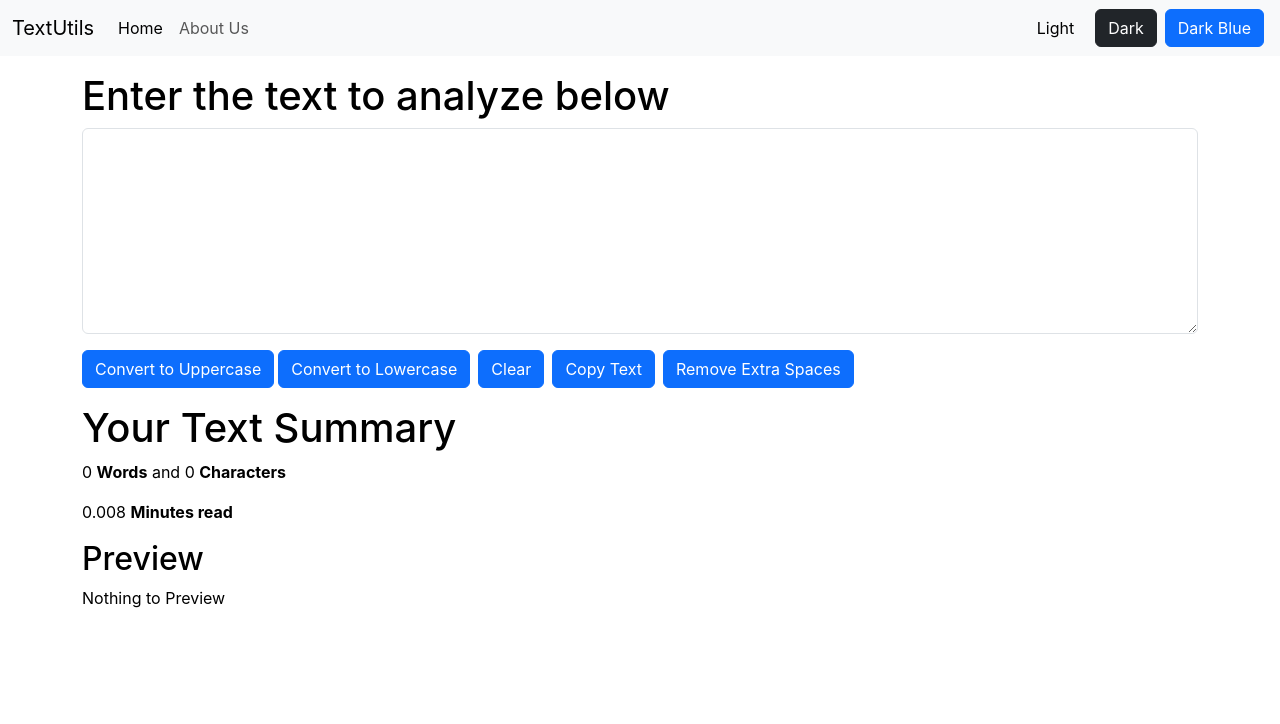
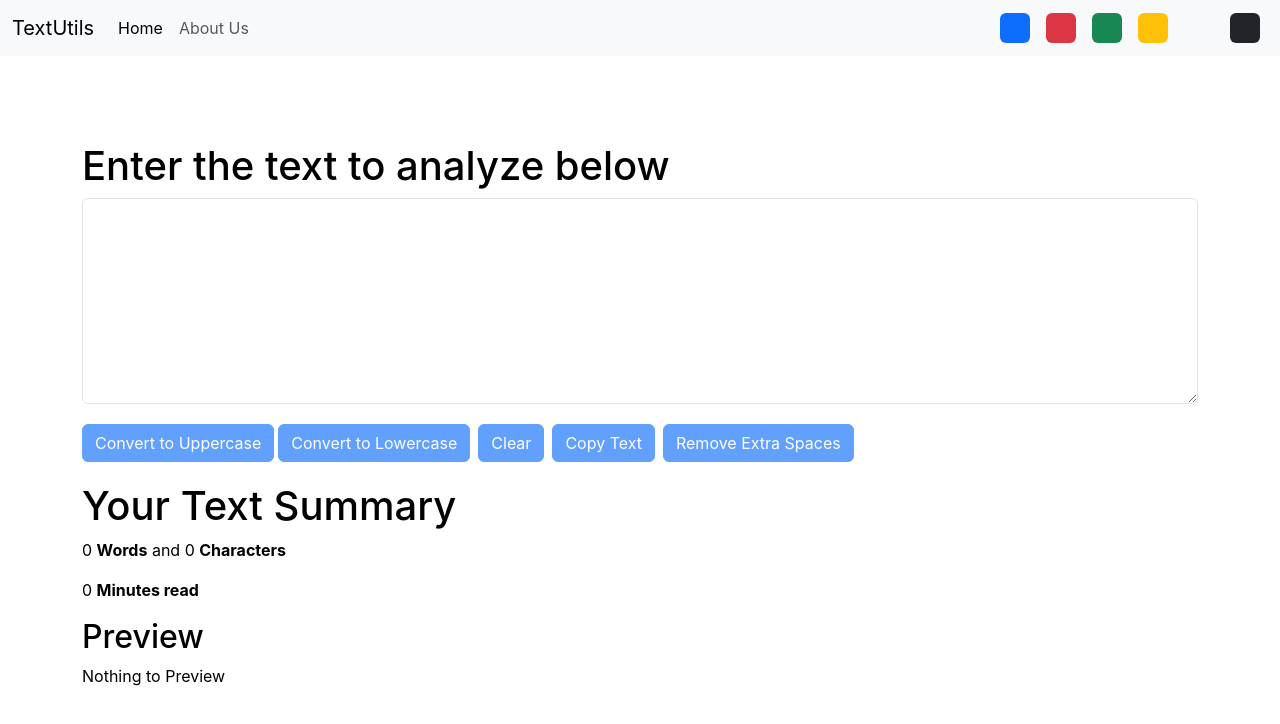
Before and after one commit to yogesh-p-more/react-course, a React (Create React App) app: page / in a window 1280 px wide. Shown: the top 724 px of the page. Built offline with nearby package versions, Linux system fonts and the light colour scheme.

Commit message:
added new color plates with new ui

```diff
--- a/src/App.js
+++ b/src/App.js
@@ -4,7 +4,7 @@ import Navbar from "./components/Navbar";
 import TextForm from "./components/TextForm";
 import Alert from "./components/Alert";
 import About from "./components/About";
-import {  Routes, Route } from "react-router-dom";
+import { Routes, Route } from "react-router-dom";
 
 function App() {
   const [mode, setMode] = useState("light");
@@ -15,7 +15,18 @@ function App() {
     setTimeout(() => setAlert(null), 1500);
   };
 
+  const remBodyClasses = ()=>{
+    document.body.classList.remove('bg-light')
+    document.body.classList.remove('bg-primary')
+    document.body.classList.remove('bg-danger')
+    document.body.classList.remove('bg-success')
+    document.body.classList.remove('bg-warning')
+    document.body.classList.remove('bg-dark')
+  }
+
   const toggleMode = (modeType) => {
+    remBodyClasses();
+    document.body.classList.add('bg-' + modeType)
     if (modeType === "dark") {
       setMode("dark");
       document.body.style.backgroundColor = "#343a40";
@@ -38,10 +49,10 @@ function App() {
     <>
       <Navbar title="TextUtils" aboutText="About Us" mode={mode} toggleMode={toggleMode} />
       <Alert alert={alert} />
-        <Routes>
-          <Route path="/" element={<TextForm showAlert={showAlert} heading="Enter the text to analyze below" mode={mode} />} />
-          <Route path="/about-us" element={<About />} />
-        </Routes>
+      <Routes>
+        <Route path="/" element={<TextForm showAlert={showAlert} heading="Enter the text to analyze below" mode={mode} />} />
+        <Route path="/about-us" mode={mode} element={<About />} />
+      </Routes>
 
 
     </>
--- a/src/components/About.js
+++ b/src/components/About.js
@@ -1,30 +1,34 @@
-import React, { useState } from 'react'
+import React from 'react'
 
-export default function About() {
-    const [myStyle, setMyStyle] = useState(
-        {
-            color: "black",
-            backgroundColor: "white"
-        }
-    );
+export default function About(props) {
+    // const [myStyle, setMyStyle] = useState(
+    //     {
+    //         color: "black",
+    //         backgroundColor: "white"
+    //     }
+    // );
+    let myStyle = {
+        color: props.mode === "dark" ? "white" : "black",
+        backgroundColor : props.mode === "dark" ? "black" : "white"
+    }
 
-    const [btnText, setBtnText]= useState('Enable Dark Mode')
+    // const [btnText, setBtnText]= useState('Enable Dark Mode')
 
-    const toggleStyle = () => {
-        if (myStyle.color === 'black') {
-            setMyStyle({
-                color: "white",
-                backgroundColor: "black"
-            })
-            setBtnText("Enable Light Mode")
-        }else{
-             setMyStyle({
-                color: "black",
-                backgroundColor: "white"
-            })
-            setBtnText("Enable Dark Mode")
-        }
-    }
+    // const toggleStyle = () => {
+    //     if (myStyle.color === 'black') {
+    //         setMyStyle({
+    //             color: "white",
+    //             backgroundColor: "black"
+    //         })
+    //         setBtnText("Enable Light Mode")
+    //     }else{
+    //          setMyStyle({
+    //             color: "black",
+    //             backgroundColor: "white"
+    //         })
+    //         setBtnText("Enable Dark Mode")
+    //     }
+    // }
 
     return (
         <>
@@ -69,9 +73,9 @@ export default function About() {
                     </div>
                 </div>
 
-                <div className="container my-3">
+                {/* <div className="container my-3">
                     <button onClick={toggleStyle} className='btn btn-primary'>{btnText}</button>
-                </div>
+                </div> */}
             </div>
         </>
     )
--- a/src/components/Alert.js
+++ b/src/components/Alert.js
@@ -7,10 +7,12 @@ const Alert = (props) => {
     }
     return (
         <>
-            {props.alert && <div className={`alert alert-${props.alert.typ} alert-dismissible fade show`} role="alert">
+            <div style={{height : "70px"}}>
+                {props.alert && <div className={`alert alert-${props.alert.typ} alert-dismissible fade show`} role="alert">
                 <strong>{capitalize(props.alert.typ)}</strong>: {props.alert.msg}
                 {/* <button type="button" className="btn-close" data-bs-dismiss="alert" aria-label="Close"></button> */}
             </div>}
+            </div>
         </>
     )
 }
--- a/src/components/Navbar.js
+++ b/src/components/Navbar.js
@@ -34,9 +34,12 @@ export default function Navbar(props) {
             </li>
           </ul>
           <div className={`d-flex`}>
-            <button onClick={() => props.toggleMode('light')} className="btn btn-light mx-1">Light</button>
-            <button onClick={() => props.toggleMode('dark')} className="btn btn-dark mx-1">Dark</button>
-            <button onClick={() => props.toggleMode('darkBlue')} className="btn btn-primary mx-1">Dark Blue</button>
+            <div style={{height:"30px", width:"30px", cursor:"pointer"}} onClick={() => props.toggleMode('primary')} className="bg-primary rounded mx-2"></div>
+            <div style={{height:"30px", width:"30px", cursor:"pointer"}} onClick={() => props.toggleMode('danger')} className="bg-danger rounded mx-2"></div>
+            <div style={{height:"30px", width:"30px", cursor:"pointer"}} onClick={() => props.toggleMode('success')} className="bg-success rounded mx-2"></div>
+            <div style={{height:"30px", width:"30px", cursor:"pointer"}} onClick={() => props.toggleMode('warning')} className="bg-warning rounded mx-2"></div>
+            <div style={{height:"30px", width:"30px", cursor:"pointer"}} onClick={() => props.toggleMode('light')} className="bg-light rounded mx-2"></div>
+            <div style={{height:"30px", width:"30px", cursor:"pointer"}} onClick={() => props.toggleMode('dark')} className="bg-dark rounded mx-2"></div>
           </div>
         </div>
       </div>
--- a/src/components/TextForm.js
+++ b/src/components/TextForm.js
@@ -53,30 +53,35 @@ export default function TextForm(props) {
         <button
           className="btn btn-primary"
           onClick={handleUpClick}
+          disabled={text.length===0}
         >
           Convert to Uppercase
         </button>
         <button
-          className="btn btn-primary mx-1"
+          className="btn btn-primary mx-1 my-1"
           onClick={handleLowClick}
+           disabled={text.length===0}
         >
           Convert to Lowercase
         </button>
         <button
-          className="btn btn-primary mx-1"
+          className="btn btn-primary mx-1 my-1"
           onClick={handleClearClick}
+           disabled={text.length===0}
         >
           Clear
         </button>
         <button
-          className="btn btn-primary mx-1"
+          className="btn btn-primary mx-1 my-1"
           onClick={handleCopy}
+           disabled={text.length===0}
         >
           Copy Text
         </button>
         <button
-          className="btn btn-primary mx-1"
+          className="btn btn-primary mx-1 my-1"
           onClick={handleExtraSpaces}
+           disabled={text.length===0}
         >
           Remove Extra Spaces
         </button>
@@ -89,7 +94,7 @@ export default function TextForm(props) {
         <p>
           {text.trim().length === 0 ? 0 : text.trim().split(/\s+/).length} <strong>Words</strong> and {text.length} <strong>Characters</strong>
         </p>
-        <p>{0.008 * text.split(" ").length} <strong>Minutes read</strong></p>
+        <p>{0.008 * text.trim(" ").length} <strong>Minutes read</strong></p>
         <h2>Preview</h2>
         <p>{text.length > 0 ? text : "Nothing to Preview"}</p>
       </div>
```
